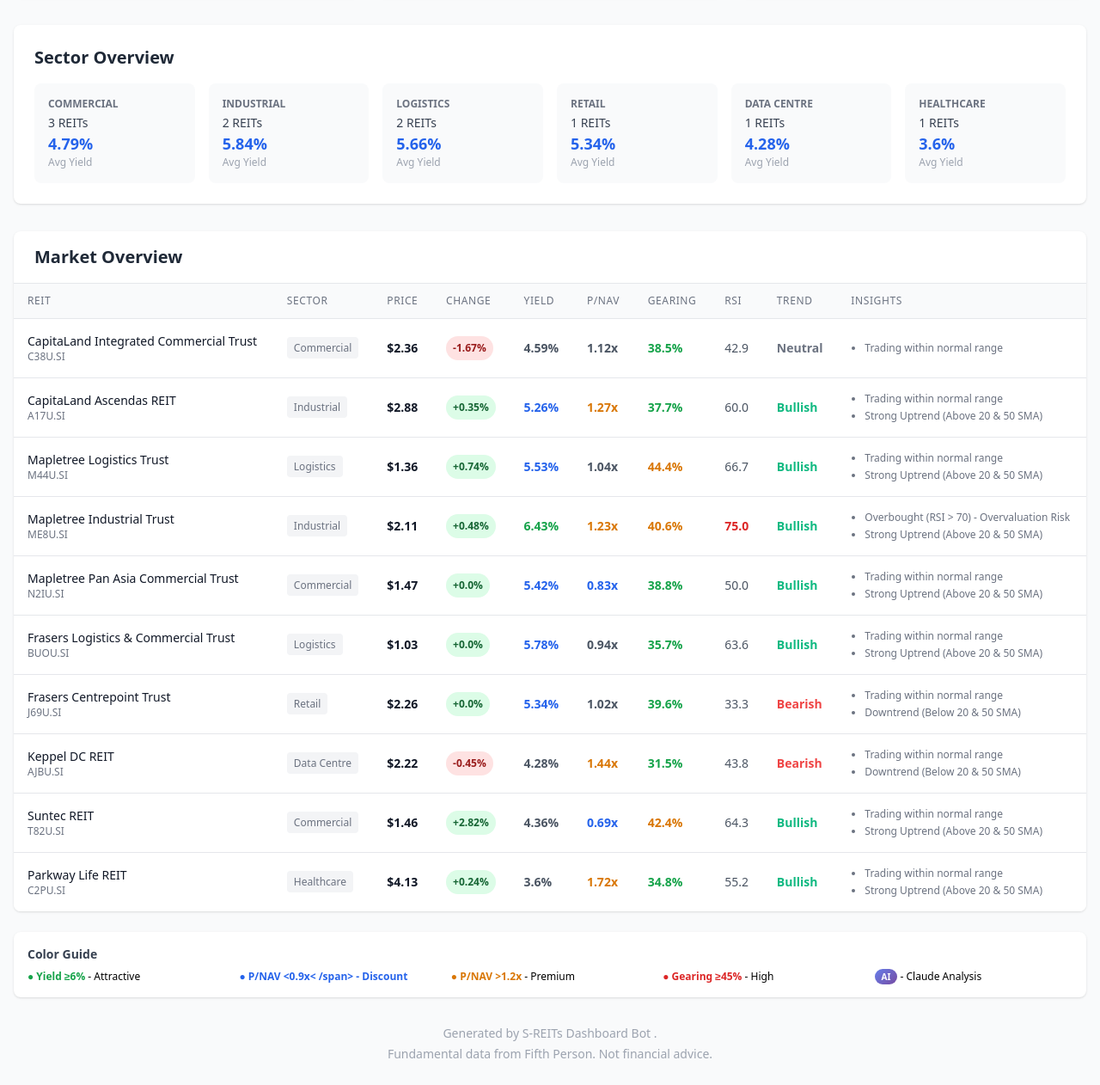
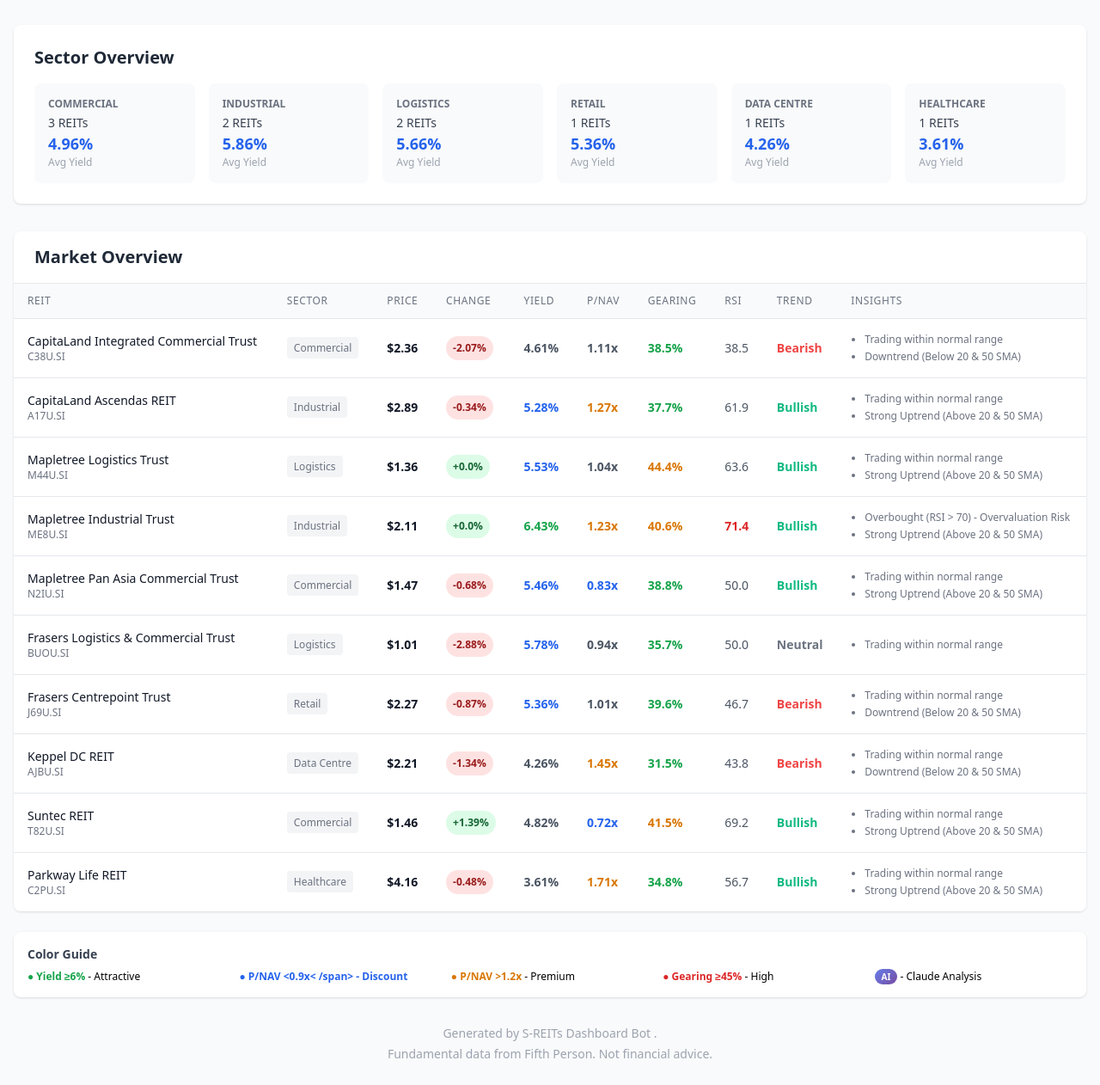
Before and after one commit to AgenticCycleOS/Singapore-Reits, a plain HTML site: page index.html in a window 1280 px wide. Shown: the part 463-1725 px from the top of the page at 86% size. Drawn offline with nearby package versions, Linux system fonts and the light colour scheme.

Commit message:
deploy: dd0a2f8d2496f9d5acae5fc2ff7d98b0827e8c35

```diff
--- a/index.html
+++ b/index.html
@@ -54,7 +54,7 @@
                 <div>
                     <h1 class="text-3xl font-bold">🇸🇬 Singapore REITs Tracker</h1>
                     <p class="text-blue-200 mt-2">Weekly Performance, Fundamentals & AI Analysis</p>
-                    <p class="text-sm text-blue-300 mt-1">Last Updated: 2026-01-25 13:29:10 | Tracking 10
+                    <p class="text-sm text-blue-300 mt-1">Last Updated: 2026-01-26 05:54:13 | Tracking 10
                         REITs</p>
                 </div>
 
@@ -76,12 +76,12 @@
             <div class="bg-white p-5 rounded-lg shadow border-l-4 border-green-500">
                 <h3 class="text-gray-500 uppercase text-xs font-bold">Top Performer</h3>
                 <p class="text-xl font-bold mt-1">Suntec REIT</p>
-                <p class="text-green-600 font-bold text-lg">+2.82%</p>
+                <p class="text-green-600 font-bold text-lg">+1.39%</p>
             </div>
             <div class="bg-white p-5 rounded-lg shadow border-l-4 border-red-500">
                 <h3 class="text-gray-500 uppercase text-xs font-bold">Top Decliner</h3>
-                <p class="text-xl font-bold mt-1">CapitaLand Integrated Com...</p>
-                <p class="text-red-600 font-bold text-lg">-1.67%</p>
+                <p class="text-xl font-bold mt-1">Frasers Logistics & Comme...</p>
+                <p class="text-red-600 font-bold text-lg">-2.88%</p>
             </div>
             <div class="bg-white p-5 rounded-lg shadow border-l-4 border-purple-500">
                 <h3 class="text-gray-500 uppercase text-xs font-bold">Highest Yield</h3>
@@ -94,7 +94,7 @@
                 <h3 class="text-gray-500 uppercase text-xs font-bold">Deepest NAV Discount</h3>
 
                 <p class="text-xl font-bold mt-1">Suntec REIT</p>
-                <p class="text-indigo-600 font-bold text-lg">0.69x P/NAV</p>
+                <p class="text-indigo-600 font-bold text-lg">0.72x P/NAV</p>
 
             </div>
         </div>
@@ -103,7 +103,7 @@
         <div class="grid grid-cols-1 md:grid-cols-3 gap-4 mb-8">
             <div class="bg-gradient-to-r from-blue-50 to-blue-100 p-5 rounded-lg shadow">
                 <h3 class="text-blue-800 uppercase text-xs font-bold">Avg Portfolio Yield</h3>
-                <p class="text-3xl font-bold mt-2 text-blue-700">5.06%</p>
+                <p class="text-3xl font-bold mt-2 text-blue-700">5.11%</p>
                 <p class="text-blue-500 text-sm">Distribution Yield (TTM)</p>
             </div>
             <div class="bg-gradient-to-r from-green-50 to-green-100 p-5 rounded-lg shadow">
@@ -113,7 +113,7 @@
             </div>
             <div class="bg-gradient-to-r from-amber-50 to-amber-100 p-5 rounded-lg shadow">
                 <h3 class="text-amber-800 uppercase text-xs font-bold">Avg Gearing Ratio</h3>
-                <p class="text-3xl font-bold mt-2 text-amber-700">38.4%</p>
+                <p class="text-3xl font-bold mt-2 text-amber-700">38.3%</p>
                 <p class="text-amber-500 text-sm">MAS Limit: 50%</p>
             </div>
         </div>
@@ -127,7 +127,7 @@
                 <div class="bg-gray-50 p-4 rounded-lg">
                     <p class="text-xs text-gray-500 uppercase font-bold">Commercial</p>
                     <p class="text-sm text-gray-700 mt-1">3 REITs</p>
-                    <p class="text-lg font-bold text-blue-600">4.79%</p>
+                    <p class="text-lg font-bold text-blue-600">4.96%</p>
                     <p class="text-xs text-gray-400">Avg Yield</p>
 
                 </div>
@@ -135,7 +135,7 @@
                 <div class="bg-gray-50 p-4 rounded-lg">
                     <p class="text-xs text-gray-500 uppercase font-bold">Industrial</p>
                     <p class="text-sm text-gray-700 mt-1">2 REITs</p>
-                    <p class="text-lg font-bold text-blue-600">5.84%</p>
+                    <p class="text-lg font-bold text-blue-600">5.86%</p>
                     <p class="text-xs text-gray-400">Avg Yield</p>
 
                 </div>
@@ -151,7 +151,7 @@
                 <div class="bg-gray-50 p-4 rounded-lg">
                     <p class="text-xs text-gray-500 uppercase font-bold">Retail</p>
                     <p class="text-sm text-gray-700 mt-1">1 REITs</p>
-                    <p class="text-lg font-bold text-blue-600">5.34%</p>
+                    <p class="text-lg font-bold text-blue-600">5.36%</p>
                     <p class="text-xs text-gray-400">Avg Yield</p>
 
                 </div>
@@ -159,7 +159,7 @@
                 <div class="bg-gray-50 p-4 rounded-lg">
                     <p class="text-xs text-gray-500 uppercase font-bold">Data Centre</p>
                     <p class="text-sm text-gray-700 mt-1">1 REITs</p>
-                    <p class="text-lg font-bold text-blue-600">4.28%</p>
+                    <p class="text-lg font-bold text-blue-600">4.26%</p>
                     <p class="text-xs text-gray-400">Avg Yield</p>
 
                 </div>
@@ -167,7 +167,7 @@
                 <div class="bg-gray-50 p-4 rounded-lg">
                     <p class="text-xs text-gray-500 uppercase font-bold">Healthcare</p>
                     <p class="text-sm text-gray-700 mt-1">1 REITs</p>
-                    <p class="text-lg font-bold text-blue-600">3.6%</p>
+                    <p class="text-lg font-bold text-blue-600">3.61%</p>
                     <p class="text-xs text-gray-400">Avg Yield</p>
 
                 </div>
@@ -225,14 +225,14 @@
                                 <span
                                     class="px-2 py-1 inline-flex text-xs leading-5 font-semibold rounded-full
                                      bg-red-100 text-red-800 ">
-                                    -1.67%
+                                    -2.07%
                                 </span>
                             </td>
                             <td class="px-4 py-4 whitespace-nowrap text-sm">
 
                                 <span
                                     class="font-semibold text-gray-600">
-                                    4.59%
+                                    4.61%
                                 </span>
 
                             </td>
@@ -240,7 +240,7 @@
 
                                 <span
                                     class="font-semibold text-gray-600">
-                                    1.12x
+                                    1.11x
                                 </span>
 
                             </td>
@@ -255,14 +255,14 @@
                             <td class="px-4 py-4 whitespace-nowrap text-sm">
                                 <span
                                     class="text-gray-600">
-                                    42.9
+                                    38.5
                                 </span>
                             </td>
                             <td class="px-4 py-4 whitespace-nowrap text-sm">
                                 <span
                                     class="
-                                     neutral  font-semibold">
-                                    Neutral
+                                     bearish  font-semibold">
+                                    Bearish
                                 </span>
                             </td>
                             <td class="px-4 py-3 text-sm text-gray-500 max-w-xs">
@@ -270,6 +270,8 @@
                                 <ul class="list-disc pl-4 text-xs space-y-1">
 
                                     <li>Trading within normal range</li>
+
+                                    <li>Downtrend (Below 20 & 50 SMA)</li>
 
                                 </ul>
                             </td>
@@ -285,20 +287,20 @@
                                 <span class="px-2 py-1 bg-gray-100 rounded">Industrial</span>
                             </td>
                             <td class="px-4 py-4 whitespace-nowrap text-sm font-bold text-gray-900">
-                                $2.88
+                                $2.89
                             </td>
                             <td class="px-4 py-4 whitespace-nowrap text-sm">
                                 <span
                                     class="px-2 py-1 inline-flex text-xs leading-5 font-semibold rounded-full
-                                     bg-green-100 text-green-800 ">
-                                    +0.35%
+                                     bg-red-100 text-red-800 ">
+                                    -0.34%
                                 </span>
                             </td>
                             <td class="px-4 py-4 whitespace-nowrap text-sm">
 
                                 <span
                                     class="font-semibold text-blue-600">
-                                    5.26%
+                                    5.28%
                                 </span>
 
                             </td>
@@ -321,7 +323,7 @@
                             <td class="px-4 py-4 whitespace-nowrap text-sm">
                                 <span
                                     class="text-gray-600">
-                                    60.0
+                                    61.9
                                 </span>
                             </td>
                             <td class="px-4 py-4 whitespace-nowrap text-sm">
@@ -359,7 +361,7 @@
                                 <span
                                     class="px-2 py-1 inline-flex text-xs leading-5 font-semibold rounded-full
                                      bg-green-100 text-green-800 ">
-                                    +0.74%
+                                    +0.0%
                                 </span>
                             </td>
                             <td class="px-4 py-4 whitespace-nowrap text-sm">
@@ -389,7 +391,7 @@
                             <td class="px-4 py-4 whitespace-nowrap text-sm">
                                 <span
                                     class="text-gray-600">
-                                    66.7
+                                    63.6
                                 </span>
                             </td>
                             <td class="px-4 py-4 whitespace-nowrap text-sm">
@@ -427,7 +429,7 @@
                                 <span
                                     class="px-2 py-1 inline-flex text-xs leading-5 font-semibold rounded-full
                                      bg-green-100 text-green-800 ">
-                                    +0.48%
+                                    +0.0%
                                 </span>
                             </td>
                             <td class="px-4 py-4 whitespace-nowrap text-sm">
@@ -457,7 +459,7 @@
                             <td class="px-4 py-4 whitespace-nowrap text-sm">
                                 <span
                                     class="text-red-600 font-bold">
-                                    75.0
+                                    71.4
                                 </span>
                             </td>
                             <td class="px-4 py-4 whitespace-nowrap text-sm">
@@ -494,15 +496,15 @@
                             <td class="px-4 py-4 whitespace-nowrap text-sm">
                                 <span
                                     class="px-2 py-1 inline-flex text-xs leading-5 font-semibold rounded-full
-                                     bg-green-100 text-green-800 ">
-                                    +0.0%
+                                     bg-red-100 text-red-800 ">
+                                    -0.68%
                                 </span>
                             </td>
                             <td class="px-4 py-4 whitespace-nowrap text-sm">
 
                                 <span
                                     class="font-semibold text-blue-600">
-                                    5.42%
+                                    5.46%
                                 </span>
 
                             </td>
@@ -557,13 +559,13 @@
                                 <span class="px-2 py-1 bg-gray-100 rounded">Logistics</span>
                             </td>
                             <td class="px-4 py-4 whitespace-nowrap text-sm font-bold text-gray-900">
-                                $1.03
+                                $1.01
                             </td>
                             <td class="px-4 py-4 whitespace-nowrap text-sm">
                                 <span
                                     class="px-2 py-1 inline-flex text-xs leading-5 font-semibold rounded-full
-                                     bg-green-100 text-green-800 ">
-                                    +0.0%
+                                     bg-red-100 text-red-800 ">
+                                    -2.88%
                                 </span>
                             </td>
                             <td class="px-4 py-4 whitespace-nowrap text-sm">
@@ -593,14 +595,14 @@
                             <td class="px-4 py-4 whitespace-nowrap text-sm">
                                 <span
                                     class="text-gray-600">
-                                    63.6
+                                    50.0
                                 </span>
                             </td>
                             <td class="px-4 py-4 whitespace-nowrap text-sm">
                                 <span
                                     class="
-                                     bullish  font-semibold">
-                                    Bullish
+                                     neutral  font-semibold">
+                                    Neutral
                                 </span>
                             </td>
                             <td class="px-4 py-3 text-sm text-gray-500 max-w-xs">
@@ -608,8 +610,6 @@
                                 <ul class="list-disc pl-4 text-xs space-y-1">
 
                                     <li>Trading within normal range</li>
-
-                                    <li>Strong Uptrend (Above 20 & 50 SMA)</li>
 
                                 </ul>
                             </td>
@@ -625,20 +625,20 @@
                                 <span class="px-2 py-1 bg-gray-100 rounded">Retail</span>
                             </td>
                             <td class="px-4 py-4 whitespace-nowrap text-sm font-bold text-gray-900">
-                                $2.26
+                                $2.27
                             </td>
                             <td class="px-4 py-4 whitespace-nowrap text-sm">
                                 <span
                                     class="px-2 py-1 inline-flex text-xs leading-5 font-semibold rounded-full
-                                     bg-green-100 text-green-800 ">
-                                    +0.0%
+                                     bg-red-100 text-red-800 ">
+                                    -0.87%
                                 </span>
                             </td>
                             <td class="px-4 py-4 whitespace-nowrap text-sm">
 
                                 <span
                                     class="font-semibold text-blue-600">
-                                    5.34%
+                                    5.36%
                                 </span>
 
                             </td>
@@ -646,7 +646,7 @@
 
                                 <span
                                     class="font-semibold text-gray-600">
-                                    1.02x
+                                    1.01x
                                 </span>
 
                             </td>
@@ -661,7 +661,7 @@
                             <td class="px-4 py-4 whitespace-nowrap text-sm">
                                 <span
                                     class="text-gray-600">
-                                    33.3
+                                    46.7
                                 </span>
                             </td>
                             <td class="px-4 py-4 whitespace-nowrap text-sm">
@@ -693,20 +693,20 @@
                                 <span class="px-2 py-1 bg-gray-100 rounded">Data Centre</span>
                             </td>
                             <td class="px-4 py-4 whitespace-nowrap text-sm font-bold text-gray-900">
-                                $2.22
+                                $2.21
                             </td>
                             <td class="px-4 py-4 whitespace-nowrap text-sm">
                                 <span
                                     class="px-2 py-1 inline-flex text-xs leading-5 font-semibold rounded-full
                                      bg-red-100 text-red-800 ">
-                                    -0.45%
+                                    -1.34%
                                 </span>
                             </td>
                             <td class="px-4 py-4 whitespace-nowrap text-sm">
 
                                 <span
                                     class="font-semibold text-gray-600">
-                                    4.28%
+                                    4.26%
                                 </span>
 
                             </td>
@@ -714,7 +714,7 @@
 
                                 <span
                                     class="font-semibold text-amber-600">
-                                    1.44x
+                                    1.45x
                                 </span>
 
                             </td>
@@ -767,14 +767,14 @@
                                 <span
                                     class="px-2 py-1 inline-flex text-xs leading-5 font-semibold rounded-full
                                      bg-green-100 text-green-800 ">
-                                    +2.82%
+                                    +1.39%
                                 </span>
                             </td>
                             <td class="px-4 py-4 whitespace-nowrap text-sm">
 
                                 <span
                                     class="font-semibold text-gray-600">
-                                    4.36%
+                                    4.82%
                                 </span>
 
                             </td>
@@ -782,7 +782,7 @@
 
                                 <span
                                     class="font-semibold text-blue-600">
-                                    0.69x
+                                    0.72x
                                 </span>
 
                             </td>
@@ -790,14 +790,14 @@
 
                                 <span
                                     class="font-semibold text-amber-600">
-                                    42.4%
+                                    41.5%
                                 </span>
 
                             </td>
                             <td class="px-4 py-4 whitespace-nowrap text-sm">
                                 <span
                                     class="text-gray-600">
-                                    64.3
+                                    69.2
                                 </span>
                             </td>
                             <td class="px-4 py-4 whitespace-nowrap text-sm">
@@ -829,20 +829,20 @@
                                 <span class="px-2 py-1 bg-gray-100 rounded">Healthcare</span>
                             </td>
                             <td class="px-4 py-4 whitespace-nowrap text-sm font-bold text-gray-900">
-                                $4.13
+                                $4.16
                             </td>
                             <td class="px-4 py-4 whitespace-nowrap text-sm">
                                 <span
                                     class="px-2 py-1 inline-flex text-xs leading-5 font-semibold rounded-full
-                                     bg-green-100 text-green-800 ">
-                                    +0.24%
+                                     bg-red-100 text-red-800 ">
+                                    -0.48%
                                 </span>
                             </td>
                             <td class="px-4 py-4 whitespace-nowrap text-sm">
 
                                 <span
                                     class="font-semibold text-gray-600">
-                                    3.6%
+                                    3.61%
                                 </span>
 
                             </td>
@@ -850,7 +850,7 @@
 
                                 <span
                                     class="font-semibold text-amber-600">
-                                    1.72x
+                                    1.71x
                                 </span>
 
                             </td>
@@ -865,7 +865,7 @@
                             <td class="px-4 py-4 whitespace-nowrap text-sm">
                                 <span
                                     class="text-gray-600">
-                                    55.2
+                                    56.7
                                 </span>
                             </td>
                             <td class="px-4 py-4 whitespace-nowrap text-sm">
```
